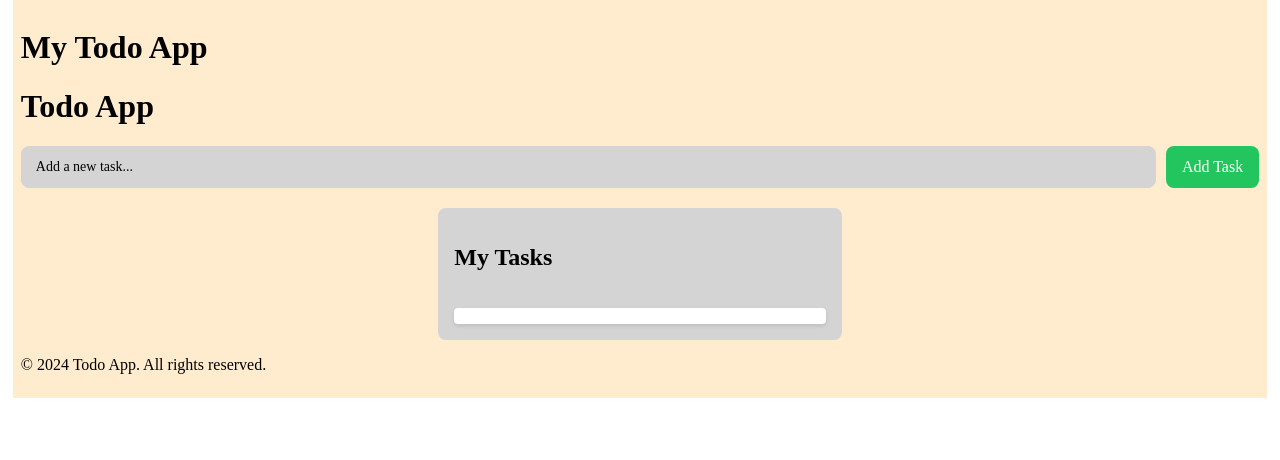
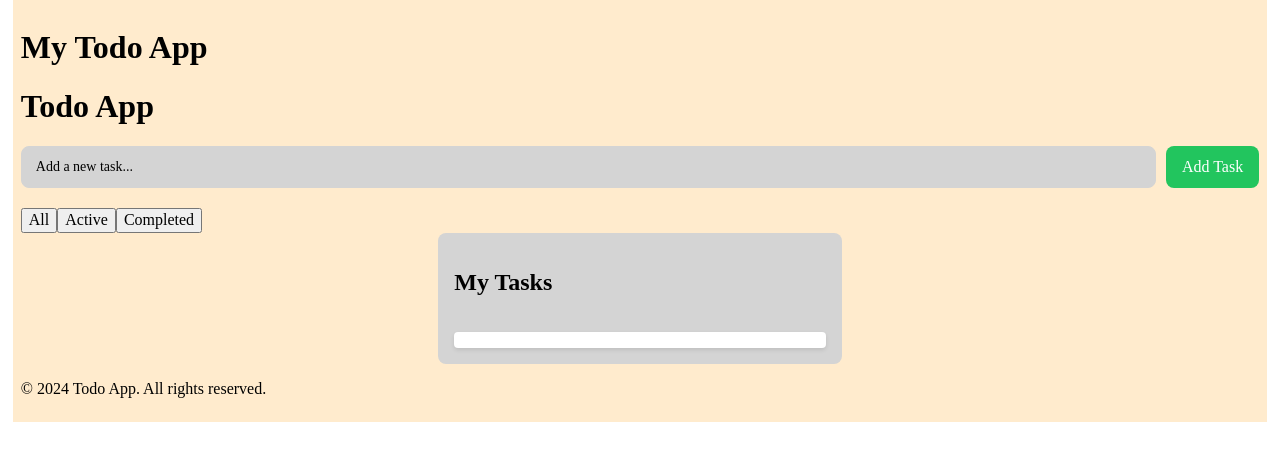
Before and after one commit to Lausonsiyo/todo-app, a React (Vite) app: page / in a window 1280 px wide. Shown: the top 460 px of the page. Built offline with nearby package versions, Linux system fonts and the light colour scheme.

Commit message:
feture filter tasks

```diff
--- a/src/components/Main/Main.jsx
+++ b/src/components/Main/Main.jsx
@@ -11,12 +11,13 @@
 import "./Main.css";
 
 //COMPONENT IMPORTS
-import TaskList from "../TaskList/TaskLisk";
+import TaskList from "../TaskList/TaskList";
 
 function Main() {
   //INITIAL STATE FOR TASK INPUT AND TASK LIST
   const [task, setTask] = useState("");
-  const [tasks, setTasks] = useState(getTasksFromLocalStorage());
+  const [tasks, setTasks] = useState(() => getTasksFromLocalStorage());
+  const [filter, setFilter] = useState("all");
 
   //FUNCTION TO HANDLE ADDING A NEW TASK
   const handleAddTask = () => {
@@ -32,13 +33,20 @@
   };
 
   //FUNCTION TO HANDLE COMPLETE/TOGGLE TASK
-  const handdleToggleTask = (id) => {
+  const handleToggleTask = (id) => {
     setTasks(
       tasks.map((task) =>
         task.id === id ? { ...task, completed: !task.completed } : task,
       ),
     );
   };
+
+  //FUNCTION TO CREATE FILTERED TASKS
+  const filteredTasks = tasks.filter((task) => {
+    if (filter === "active") return !task.completed;
+    if (filter === "completed") return task.completed;
+    return true;
+  });
 
   //USE EFFECT TO SAVE TASKS TO LOCAL STORAGE WHENEVER TASKS STATE CHANGES
   useEffect(() => {
@@ -60,11 +68,17 @@
           Add Task
         </button>
       </div>
+      <div className="filters">
+        <button onClick={() => setFilter("all")}>All</button>
+        <button onClick={() => setFilter("active")}>Active</button>
+        <button onClick={() => setFilter("completed")}>Completed</button>
+      </div>
       <TaskList
+        key={task.id}
         title="My Tasks"
-        tasks={tasks}
+        tasks={filteredTasks}
         onDeleteTask={handleDeleteTask}
-        onToggleTask={handdleToggleTask}
+        onToggleTask={handleToggleTask}
       />
     </main>
   );
--- a/src/components/TaskItem/TaskItem.jsx
+++ b/src/components/TaskItem/TaskItem.jsx
@@ -1,6 +1,6 @@
 function TaskItem({ task, onDeleteTask, onToggleTask }) {
   return (
-    <li key={task.id} className="task__list-item">
+    <li className="task__list-item">
       <p
         className={`task__title ${task.completed ? "task__title-completed" : ""}`}
         onClick={() => onToggleTask(task.id)}
```
Also changed, not shown: src/components/TaskList/TaskList.jsx (renamed from src/components/TaskList/TaskLisk.jsx).
